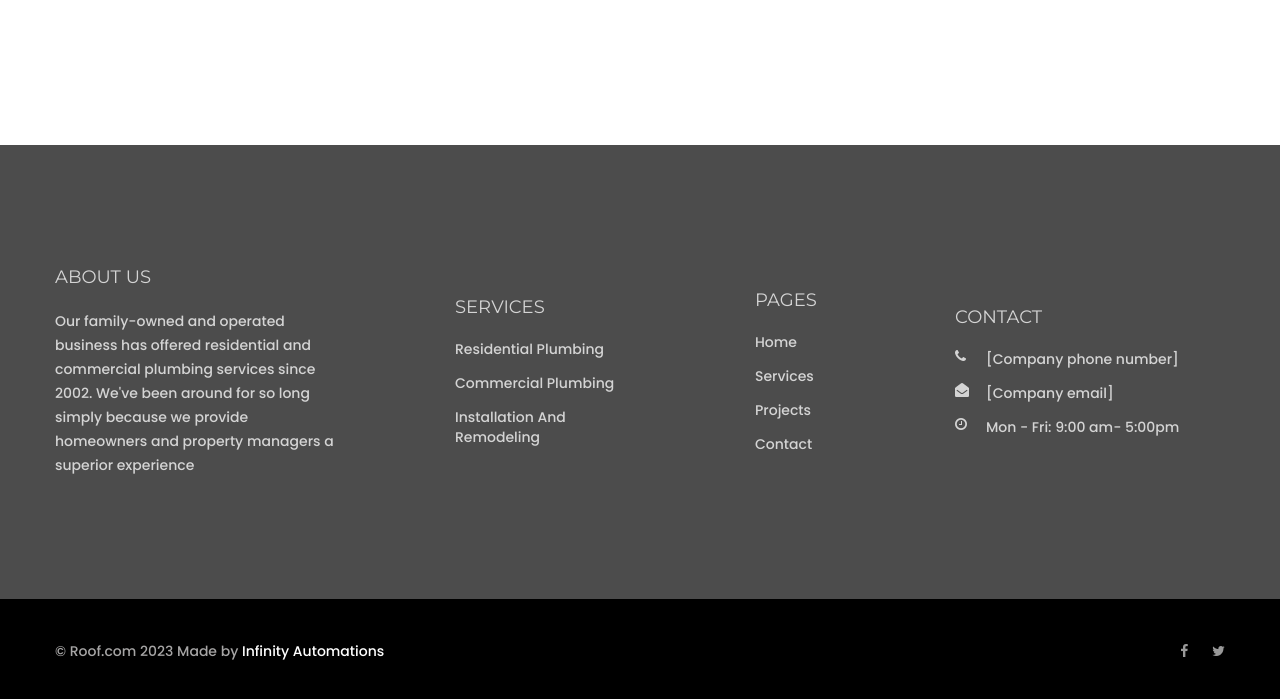
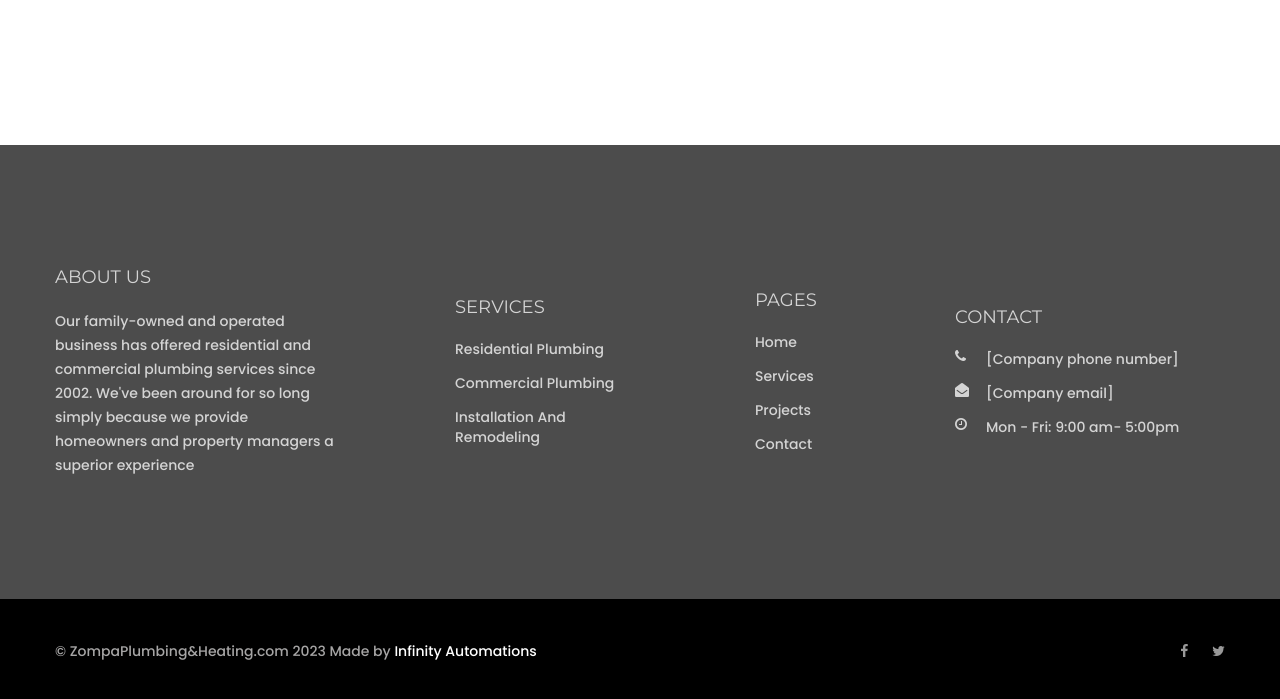
Before and after one commit to jabin21/ZompaPlumbing-Heating, a plain HTML site: page quote.html in a window 1280 px wide. Shown: the part 411-1110 px from the top of the page. Drawn offline with Linux system fonts and the light colour scheme; a script that the page names is missing.

Commit message:
Update quote.html

```diff
--- a/quote.html
+++ b/quote.html
@@ -154,7 +154,7 @@
                 <div class="row">
                     <div class="col-md-6">
                         <div class="copyright">
-                            <p>&copy; Roof.com
+                            <p>&copy; ZompaPlumbing&Heating.com
                                 <script>
                                     document.write(new Date().getFullYear() + ' ');
                                 </script> Made by <a href="" target="_blank" rel="noopener">Infinity Automations</a></p>
```
